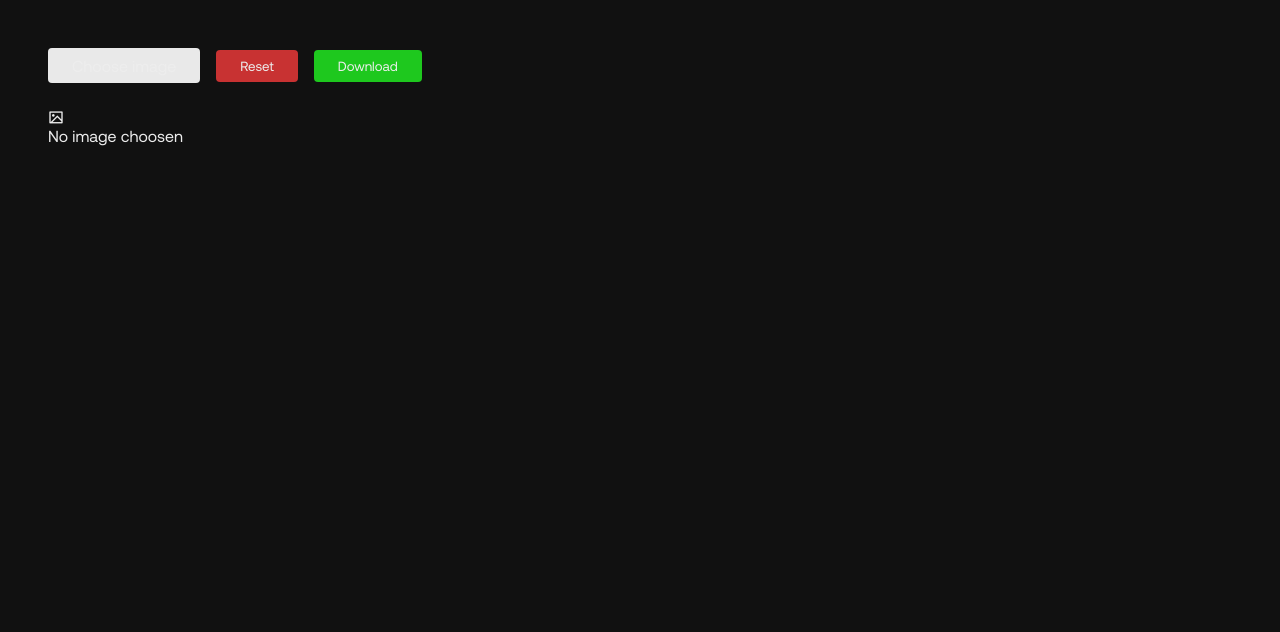
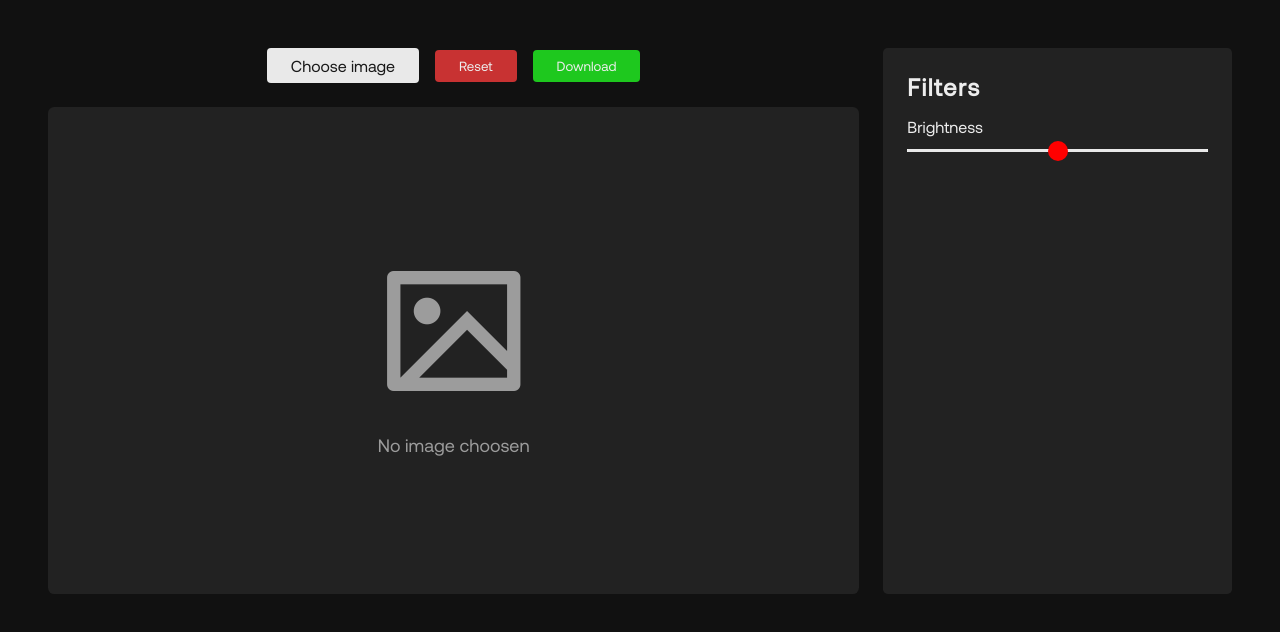
Before and after one commit to anaghroy/image-editing, a plain HTML site: page index.html in a window 1280 px wide. Drawn offline with nearby package versions, Linux system fonts and the light colour scheme.

Commit message:
Bottom Layout

```diff
--- a/index.html
+++ b/index.html
@@ -26,12 +26,26 @@
           </div>
           <div class="bottom">
             <div class="placeholder">
-                <i class="ri-image-line"></i>
-                <p>No image choosen</p>
+              <i class="ri-image-line"></i>
+              <p>No image choosen</p>
             </div>
           </div>
         </div>
-        <div class="right"></div>
+        <div class="right">
+          <h2>Filters</h2>
+          <div class="filters">
+            <div class="filter">
+              <p>Brightness</p>
+              <input
+                name="brightness"
+                value="100"
+                type="range"
+                min="0"
+                max="200"
+              />
+            </div>
+          </div>
+        </div>
       </section>
     </main>
     <script src="script.js"></script>
--- a/style.scss
+++ b/style.scss
@@ -28,10 +28,14 @@ main {
   section {
     width: 100%;
     padding: var(--padding-2xl);
-    .left{
+    display: flex;
+    gap: var(--gutter-lg);
+    .left {
       display: flex;
       flex-direction: column;
+      align-items: center;
       gap: var(--gutter-lg);
+      width: 70%;
       .top {
         display: flex;
         align-items: center;
@@ -42,6 +46,7 @@ main {
           outline: none;
           border-radius: var(--border-radius-md);
           background-color: var(--bg-active-color);
+          color: var(--text-active-color);
           cursor: pointer;
         }
         #reset-btn {
@@ -55,7 +60,70 @@ main {
           cursor: pointer;
         }
       }
-        .bottom{}
+      .bottom {
+        background-color: var(--bg-secondary-color);
+        width: 100%;
+        padding: var(--padding-2xl);
+        aspect-ratio: 5/3;
+        border-radius: var(--border-radius-xl);
+        display: flex;
+        justify-content: center;
+        align-items: center;
+        .placeholder {
+          display: flex;
+          flex-direction: column;
+          align-items: center;
+          opacity: 0.6;
+          gap: var(--gutter-md);
+        }
+        i {
+          font-size: var(--font-size-8xl);
+        }
+        p {
+          font-size: var(--font-size-lg);
         }
       }
     }
+  }
+  .right {
+    width: 30%;
+    background-color: var(--bg-secondary-color);
+    padding: var(--padding-lg);
+    border-radius: var(--border-radius-lg);
+    display: flex;
+    flex-direction: column;
+    gap: var(--gutter-md);
+    h2 {
+      letter-spacing: 0.1rem;
+    }
+    .filters {
+      display: flex;
+      flex-direction: column;
+      gap: var(--gutter-md);
+      .filter {
+        width: 100%;
+
+        input {
+          width: 100%;
+          outline: none;
+          margin-top: var(--margin-sm);
+          appearance: none;
+        }
+        input::-webkit-slider-thumb {
+          background-color: red;
+          appearance: none;
+          width: 20px;
+          height: 20px;
+          border-radius: 50%;
+          cursor: pointer;
+          margin-top: -8.5px;
+        }
+        input::-webkit-slider-runnable-track {
+          background-color: var(--bg-active-color);
+          height: 3px;
+          border-radius: var(--border-radius-md);
+        }
+      }
+    }
+  }
+}
```
Also changed, not shown: style.css, theme.css, 1 other file. Lines whose indentation alone changed are shown as unchanged.
